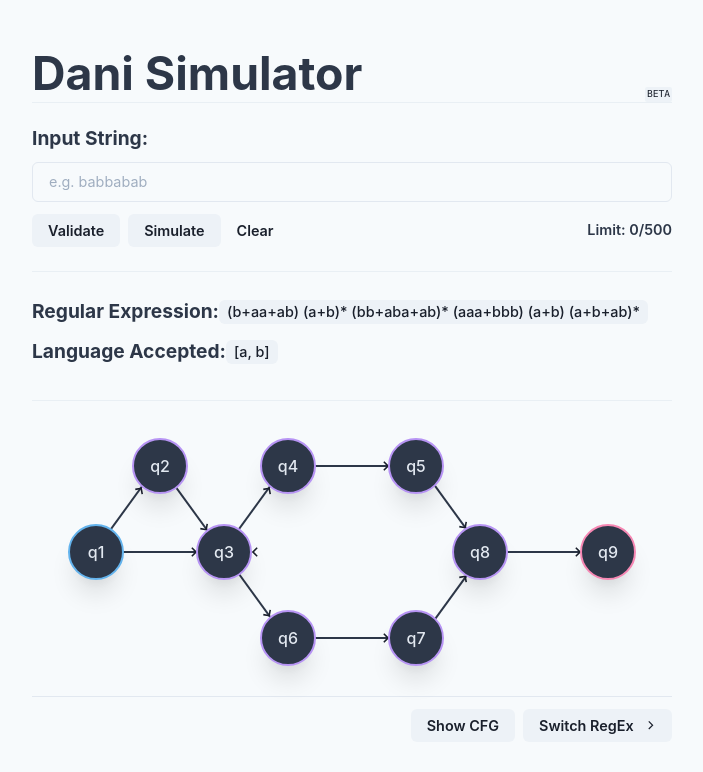
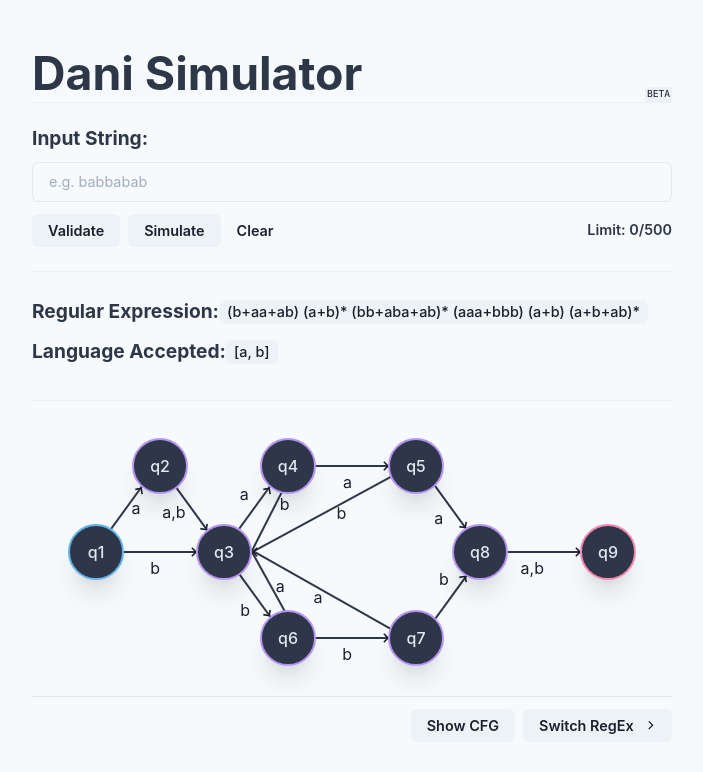
Before and after one commit to izner32/dani-simulator, a Next.js app: page / in a window 1280 px wide. Shown: the top 772 px of the page, without its empty margins (288-991 px from the left). Built offline with nearby package versions, Linux system fonts and the light colour scheme.

Commit message:
feat: added complete figure 1

```diff
--- a/components/DFA/FirstDFA.js
+++ b/components/DFA/FirstDFA.js
@@ -31,25 +31,32 @@ const FirstDFA = ({ currentNode, simulating }) => {
         w={["4em", "4em", "8em", "8em", "8em", "12em"]}
         top={["58%", "58%", "55%", "55%", "55%", "55%"]}
         left="20%"
-        rotate="0"
+        text='b'
+        textTop={true}
       />
       {/* q8 q9 */}
       <ArrowBody
         w={["4em", "4em", "8em", "8em", "8em", "12em"]}
         top={["58%", "58%", "55%", "55%", "55%", "55%"]}
         left="80%"
+        text='a,b'
+        textTop={true}
       />
       {/* q4 q5 */}
       <ArrowBody
         w={["4em", "4em", "8em", "8em", "8em", "12em"]}
         top={["28%", "28%", "25%", "25%", "25%", "25%"]}
         left="50%"
+        text='a'
+        textTop={true}
       />
       {/* q6 q7 */}
       <ArrowBody
         w={["4em", "4em", "8em", "8em", "8em", "12em"]}
         top={["88%", "88%", "85%", "85%", "85%", "85%"]}
         left="50%"
+        text='b'
+        textTop={true}
       />
       {/* q1 q2 */}
       <ArrowBody
@@ -57,6 +64,7 @@ const FirstDFA = ({ currentNode, simulating }) => {
         top="31%"
         left={["11%", "11%", "13%", "13%", "13%", "14%"]}
         rotate={["120", "120", "126", "126", "126", "138"]}
+        text='a'
       />
       {/* q3 q4 */}
       <ArrowBody
@@ -64,6 +72,8 @@ const FirstDFA = ({ currentNode, simulating }) => {
         top="31%"
         left={["31%", "31%", "33%", "33%", "33%", "34%"]}
         rotate={["120", "120", "126", "126", "126", "138"]}
+        text='a'
+        textTop={true}
       />
       {/* q7 q8 */}
       <ArrowBody
@@ -71,6 +81,8 @@ const FirstDFA = ({ currentNode, simulating }) => {
         top="61%"
         left={["61%", "61%", "64%", "64%", "64%", "64%"]}
         rotate={["120", "120", "126", "126", "126", "138"]}
+        text='b'
+        textTop={true}
       />
       {/* q5 q8 */}
       <ArrowBody
@@ -78,13 +90,58 @@ const FirstDFA = ({ currentNode, simulating }) => {
         top="39%"
         left={["61%", "61%", "64%", "64%", "64%", "64%"]}
         rotate={["60", "60", "54", "54", "54", "42"]}
+        text='a'
+        textTop={true}
       />
-      {/* q2 q3 q6 */}
+      {/* q2 q3 */}
       <ArrowBody
-        w={["8em", "8em", "14em", "14em", "14em", "16em"]}
-        top="53%"
-        left={["26%", "26%", "28%", "28%", "28%", "28.5%"]}
-        rotate={["60", "60", "54", "54", "54", "42"]}
+        w={["4em", "4em", "7em", "7em", "7em", "8em"]}
+        top="39%"
+        left={["21.2%", "21.2%", "23.4%", "23.4%", '23.4%', '24.4%']}
+        rotate={["60", "60", "54", "54", "54", '49']}
+        text='a,b'
+        textTop={true}
+      />
+      {/* q3 q6 */}
+      <ArrowBody
+        w={["4em", "4em", "7em", "7em", "7em", "8em"]}
+        top="71%"
+        left={["32%", "32%", "33.9%", '33.9%', '33.9%', '34%']}
+        rotate={["60", "60", "54", "54", "54", "45"]}
+        text='b'
+        textTop={true}
+      />
+      {/* q4 q3 */}
+      <ArrowBody
+        w={["4em", "4em", "7em", "7em", "7em", "7.5em"]}
+        top="31%"
+        left={["34%", "34%", "36%", "36%", "36%", "37%"]}
+        rotate={["109", "109", "117", "117", "117", '137']}
+        text='b'
+      />
+      {/* q3 q6 */}
+      <ArrowBody
+        w={["4em", "4em", "7em", "7em", "7em", "7.5em"]}
+        top="67%"
+        left={["34%", "34%", "36%", "36%", "36%", "37%"]}
+        rotate={["69", "69", "61", "61", "61", "40"]}
+        text='a'
+      />
+      {/* q5 q3 */}
+      <ArrowBody
+        w={["6em", "6em", "12em", "12em", "12em", "17em"]}
+        top="30%"
+        left={["45%", "45%", "46%"]}
+        rotate={["147", "147", "151.5", "151.5", "151.5", '161.5']}
+        text='b'
+      />
+      {/* q7 q3 */}
+      <ArrowBody
+        w={["6em", "6em", "12em", "12em", "12em", "17em"]}
+        top="58%"
+        left={["50%", "50%", "46%"]}
+        rotate={["216", "216", "209.5", "209.5", "209.5", '198.5']}
+        text='a'
       />
       {/* ARROW HEAD */}
       {/* q1 q2 */}
@@ -119,8 +176,8 @@ const FirstDFA = ({ currentNode, simulating }) => {
       />
       {/* q3 q6 */}
       <ArrowHead
-        top={["70.7%", "70.7%", "71.6%", "71.5%", "71.6%", "72.5%"]}
-        left={["37.4%", "37.4%", "37%", "37%", "36.9%", "37.3%"]}
+        top={["70.7%", "70.7%", "71.6%", "71.5%", "71.6%", "74.0%"]}
+        left={["37.4%", "37.4%", "37%", "37%", "36.9%", "37.0%"]}
         rotate={["57", "57", "55", "55", "55", "45"]}
       />
       {/* q4567 q3 */}
--- a/components/Main.js
+++ b/components/Main.js
@@ -7,9 +7,6 @@ Rules
 Regex 1:
 Valid: abaaaabbbb
 */
-
-
-
 import { Flex, useToast, Divider } from "@chakra-ui/react";
 import { useState } from "react";
 
@@ -56,6 +53,7 @@ const Main = () => {
   const handleSwitch = () => {
     setProb2((prev) => !prev);
     setData([]);
+    setStrings([])
     closeAll();
   };
 
--- a/components/components/Arrows.js
+++ b/components/components/Arrows.js
@@ -61,7 +61,12 @@ export const ArrowLoopLg = ({ top, left, rotate }) => {
   );
 };
 
-export const ArrowBody = ({ w, top, left, rotate }) => {
+export const ArrowBody = ({ w, top, left, rotate, text, textTop }) => {
+  const adjustedRotate = rotate && rotate.length > 0
+    ? rotate.map(value => `${360 - Math.abs(parseInt(value, 10))}`)
+    : rotate;
+  console.log(text, rotate)
+
   return (
     <>
     <Box
@@ -76,7 +81,18 @@ export const ArrowBody = ({ w, top, left, rotate }) => {
       transform="auto"
       borderTop="solid 2px"
       borderTopColor="gray.700"
-      />
+      display="flex"
+      alignItems="center"
+      justifyContent="center"
+    >
+      <Box
+        translateY={textTop ? '1%' : '-100%'}
+        {...(adjustedRotate && { rotate: adjustedRotate })}
+        transform='auto'
+      >
+        {text}
+      </Box>
+    </Box>
     </>
   );
 };
```
Lines whose indentation alone changed are shown as unchanged.
